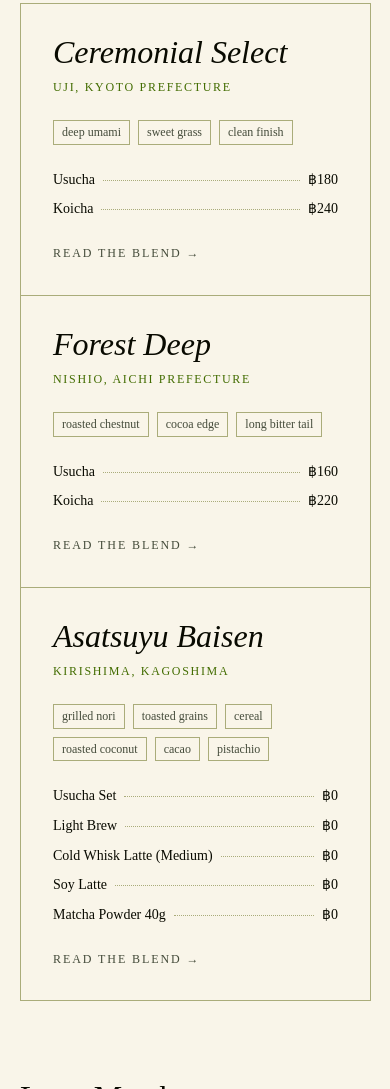
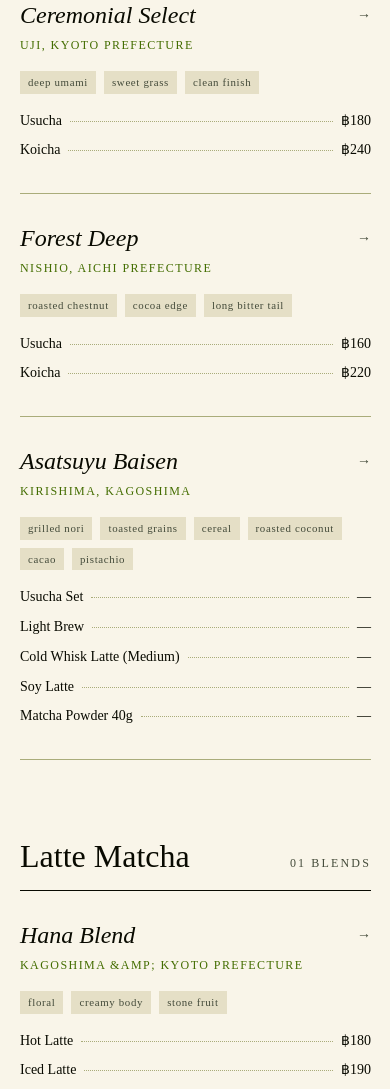
Before and after one commit to chuan-khuna/altr-matcha-menu, an Astro site: page / in a window 390 px wide. Shown: the part 911-2000 px from the top of the page. Built offline with nearby package versions, Linux system fonts and the light colour scheme; Astro itself is replaced by a stand-in of ours.

Commit message:
feat(menu): redesign to horizontal blend rows with sage-tinted note chips
- Replace vertical card grid with full-width hairline-separated rows
- 4-column grid: name/origin | cupping notes | drinks/prices | arrow
- Note badges: remove border, use color-mix sage fill; invert to primary on hover
- Add Powder Matcha to category list; filter empty categories
- Responsive: 2-column stack on mobile (< 640px)
- formatPrice shows em-dash for zero prices

Co-authored-by: Copilot <223556219+Copilot@users.noreply.github.com>

```diff
--- a/src/components/sections/Menu.astro
+++ b/src/components/sections/Menu.astro
@@ -5,14 +5,17 @@ const matchaDrinks = (await getCollection('matchaDrinks')).sort(
   (a, b) => a.data.order - b.data.order
 );
 
-const categories = ['Clear Matcha', 'Latte Matcha'] as const;
-const grouped = categories.map((cat) => ({
-  name: cat,
-  items: matchaDrinks.filter((b) => b.data.category === cat),
-}));
+const categories = ['Clear Matcha', 'Latte Matcha', 'Powder Matcha'] as const;
+const grouped = categories
+  .map((cat) => ({
+    name: cat,
+    items: matchaDrinks.filter((b) => b.data.category === cat),
+  }))
+  .filter((g) => g.items.length > 0);
 
-const formatPrice = (n: number) => `฿${n}`;
+const formatPrice = (n: number) => (n > 0 ? `฿${n}` : '—');
 ---
+
 <section id="menu" class="menu page-gutter" aria-label="Menu">
   <div class="menu__inner">
     <header class="menu__head fade-up">
@@ -30,34 +33,38 @@ const formatPrice = (n: number) => `฿${n}`;
           <span class="menu__count mono">{String(group.items.length).padStart(2, '0')} blends</span>
         </div>
 
-        <ul class="menu__grid" role="list">
+        <ul class="menu__list" role="list">
           {group.items.map((blend) => (
-            <li class="card fade-up">
-              <a href={`/matcha-drinks/${blend.id}`} class="card__link" aria-label={`${blend.data.name} — full blend profile`}>
-                <div class="card__top">
-                  <h4 class="card__name">{blend.data.name}</h4>
-                  <p class="card__origin mono">
-                    {blend.data.info?.origin}
-                  </p>
+            <li class="blend fade-up">
+              <a
+                href={`/matcha-drinks/${blend.id}`}
+                class="blend__link"
+                aria-label={`${blend.data.name} — full blend profile`}
+              >
+                <div class="blend__head">
+                  <h4 class="blend__name">{blend.data.name}</h4>
+                  {blend.data.info?.origin && (
+                    <p class="blend__origin mono">{blend.data.info.origin}</p>
+                  )}
                 </div>
 
-                <ul class="card__notes mono" role="list">
+                <ul class="blend__notes" role="list" aria-label="Cupping notes">
                   {blend.data.cuppingNotes.map((note) => (
-                    <li>{note}</li>
+                    <li class="blend__note">{note}</li>
                   ))}
                 </ul>
 
-                <div class="card__drinks mono">
+                <div class="blend__drinks mono">
                   {blend.data.drinks.map((d) => (
-                    <div class="card__row">
-                      <span class="card__drink">{d.name}</span>
-                      <span class="card__dots" aria-hidden="true"></span>
-                      <span class="card__price">{formatPrice(d.price)}</span>
+                    <div class="blend__row">
+                      <span class="blend__drink">{d.name}</span>
+                      <span class="blend__dots" aria-hidden="true"></span>
+                      <span class="blend__price">{formatPrice(d.price)}</span>
                     </div>
                   ))}
                 </div>
 
-                <span class="card__cta mono">Read the blend →</span>
+                <span class="blend__arrow" aria-hidden="true">→</span>
               </a>
             </li>
           ))}
@@ -68,6 +75,7 @@ const formatPrice = (n: number) => `฿${n}`;
 </section>
 
 <style>
+  /* ── section ─────────────────────────────── */
   .menu {
     padding-block: var(--space-3xl);
     border-top: var(--rule-hairline);
@@ -76,6 +84,8 @@ const formatPrice = (n: number) => `฿${n}`;
     max-width: var(--content-max);
     margin: 0 auto;
   }
+
+  /* ── header ──────────────────────────────── */
   .menu__head {
     display: grid;
     gap: var(--space-sm);
@@ -97,6 +107,8 @@ const formatPrice = (n: number) => `฿${n}`;
     text-transform: none;
     letter-spacing: 0.01em;
   }
+
+  /* ── group ───────────────────────────────── */
   .menu__group + .menu__group { margin-top: var(--space-3xl); }
   .menu__group-head {
     display: flex;
@@ -105,7 +117,6 @@ const formatPrice = (n: number) => `฿${n}`;
     gap: var(--space-md);
     padding-bottom: var(--space-md);
     border-bottom: var(--rule-ink);
-    margin-bottom: var(--space-xl);
   }
   .menu__group-title {
     font-family: var(--font-display);
@@ -117,90 +128,120 @@ const formatPrice = (n: number) => `฿${n}`;
     text-transform: uppercase;
     color: var(--color-ink-muted);
   }
-  .menu__grid {
+  .menu__list {
     list-style: none;
     margin: 0;
     padding: 0;
+  }
+
+  /* ── horizontal blend row ────────────────── */
+  .blend {
+    border-bottom: var(--rule-hairline);
+  }
+  .blend__link {
     display: grid;
-    grid-template-columns: repeat(auto-fill, minmax(min(260px, 100%), 1fr));
-    gap: 0;
-    border-top: var(--rule-hairline);
-    border-left: var(--rule-hairline);
-  }
-  .card {
-    border-right: var(--rule-hairline);
-    border-bottom: var(--rule-hairline);
-    background: var(--color-paper);
-    transition: background var(--dur-base) var(--ease-out);
-  }
-  .card:hover { background: var(--color-paper-2); }
-  .card__link {
-    display: flex;
-    flex-direction: column;
-    gap: var(--space-lg);
-    padding: var(--space-xl);
-    height: 100%;
+    grid-template-columns: minmax(150px, 22%) 1fr minmax(200px, 30%) 1.25rem;
+    grid-template-areas: "head notes drinks arrow";
+    align-items: center;
+    gap: var(--space-xl);
+    padding-block: var(--space-xl);
     color: inherit;
   }
-  .card__link:hover { color: inherit; }
-  .card__name {
+  .blend__link:hover { color: inherit; }
+
+  /* ── name + origin ───────────────────────── */
+  .blend__head { grid-area: head; }
+  .blend__name {
     font-family: var(--font-display);
     font-style: italic;
-    font-size: var(--text-2xl);
+    font-size: var(--text-xl);
     line-height: 1.05;
   }
-  .card__origin {
+  .blend__origin {
     font-size: var(--text-xs);
-    letter-spacing: 0.14em;
+    letter-spacing: 0.12em;
     text-transform: uppercase;
     color: var(--color-accent);
     margin-top: var(--space-2);
   }
-  .card__notes {
+
+  /* ── cupping note chips ──────────────────── */
+  .blend__notes {
+    grid-area: notes;
     list-style: none;
     margin: 0;
     padding: 0;
     display: flex;
     flex-wrap: wrap;
     gap: var(--space-2);
-    font-size: var(--text-xs);
+    align-content: flex-start;
+  }
+  .blend__note {
+    font-family: var(--font-mono);
+    font-size: 0.68rem;
+    letter-spacing: 0.06em;
+    padding: 3px 8px;
+    background: color-mix(in oklch, var(--primary) 14%, var(--background));
     color: var(--color-ink-muted);
+    text-transform: lowercase;
+    transition: background var(--dur-fast) var(--ease-out),
+                color var(--dur-fast) var(--ease-out);
   }
-  .card__notes li {
-    padding: 2px 8px;
-    border: 1px solid var(--color-sand);
+  .blend:hover .blend__note {
+    background: var(--primary);
+    color: var(--primary-foreground);
   }
-  .card__drinks {
+
+  /* ── drinks + prices ─────────────────────── */
+  .blend__drinks {
+    grid-area: drinks;
     display: grid;
     gap: var(--space-2);
     font-size: var(--text-sm);
-    margin-top: auto;
+    font-family: var(--font-mono);
   }
-  .card__row {
+  .blend__row {
     display: flex;
     align-items: baseline;
     gap: var(--space-2);
   }
-  .card__drink { color: var(--color-ink); }
-  .card__dots {
+  .blend__drink { color: var(--color-ink); }
+  .blend__dots {
     flex: 1;
     border-bottom: 1px dotted var(--color-sand);
     transform: translateY(-3px);
   }
-  .card__price {
+  .blend__price {
     color: var(--color-ink);
     font-variant-numeric: tabular-nums;
   }
-  .card__cta {
-    font-size: var(--text-xs);
-    letter-spacing: 0.16em;
-    text-transform: uppercase;
+
+  /* ── arrow ───────────────────────────────── */
+  .blend__arrow {
+    grid-area: arrow;
+    font-size: var(--text-sm);
+    font-family: var(--font-mono);
     color: var(--color-ink-muted);
-    transition: color var(--dur-fast) var(--ease-out),
-                transform var(--dur-fast) var(--ease-out);
+    justify-self: end;
+    transition: transform var(--dur-fast) var(--ease-out),
+                color var(--dur-fast) var(--ease-out);
   }
-  .card:hover .card__cta {
+  .blend:hover .blend__arrow {
     color: var(--color-accent);
-    transform: translateX(2px);
+    transform: translateX(4px);
+  }
+
+  /* ── responsive ──────────────────────────── */
+  @media (max-width: 640px) {
+    .blend__link {
+      grid-template-columns: 1fr 1.25rem;
+      grid-template-rows: auto auto auto;
+      grid-template-areas:
+        "head   arrow"
+        "notes  notes"
+        "drinks drinks";
+      gap: var(--space-md);
+    }
+    .blend__arrow { align-self: start; }
   }
 </style>
```
